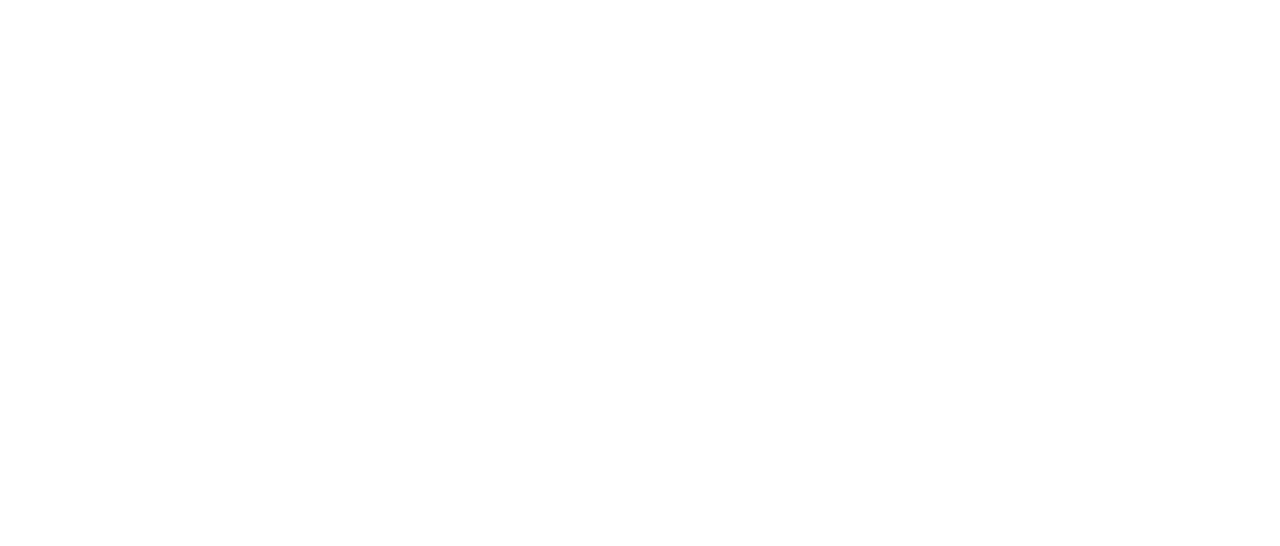
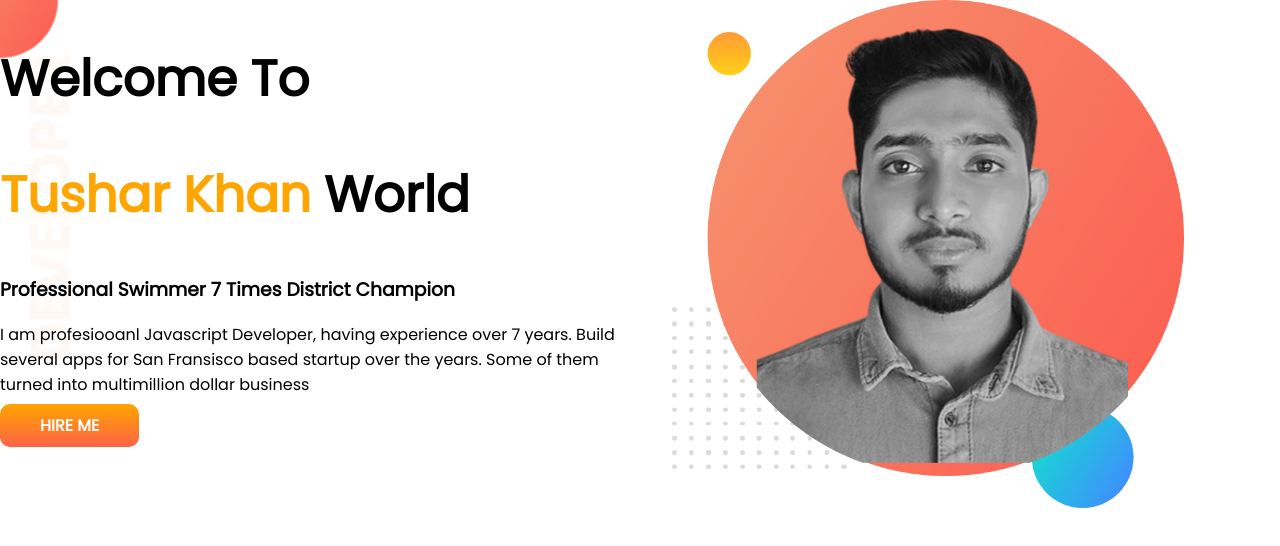
Before and after one commit to tusharkhan1410/developer-portfolio, a plain HTML site: page index.html in a window 1280 px wide. Drawn offline with Linux system fonts and the light colour scheme.

Commit message:
banner addedgit

```diff
--- /dev/null
+++ b/developer-portfolio-master/style.css
@@ -0,0 +1,72 @@
+body{
+    margin: 0;
+    font-family: 'Poppins', sans-serif;
+}
+section{
+    height: 500px;
+    padding-bottom: 150px;
+}
+.top-banner{
+    background-image: url("images/top-banner.png");
+    background-repeat: no-repeat;
+}
+.half-width{
+    width:40%;
+    float: left;
+    margin-left: 5%;
+    padding-left: 2%;
+}
+h1{
+    font-size: 50px;
+}
+h1 span{
+    color: orange;
+}
+.half-width img{
+    width: 100%;
+}
+.anchor-button{
+    text-decoration: none;
+    background: linear-gradient(45deg, lightsalmon, tomato);
+    padding: 10px 40px;
+    border-radius: 5px;
+    color: white;
+    font-weight: 700;
+}
+p{
+    color: dimgray;
+}
+.dream-area{
+    background-image: url("images/dream-bg.png");
+    background-repeat: no-repeat;
+    background-position: right;
+}
+h2{
+    font-size: 40px;
+}
+.experience-area{
+    background-image: url("images/exp-bg.png");
+    background-repeat: no-repeat;
+    background-position: left;
+}
+.experience-area h3{
+    color: orange;
+}
+
+.experience-area div{
+    box-shadow: 5px 7px 40px gray;
+    height: 80%;
+}
+#full-stack{
+    border-left: 7px solid;
+    border-image: linear-gradient(180deg, lightsalmon, tomato);
+    border-image-slice: 1;
+}
+#baby-web{
+    border-left: 7px solid;
+    border-image: linear-gradient(180deg, blue, cyan);
+    border-image-slice: 1;
+}
+footer p{
+    text-align: center;
+}
--- a/index.html
+++ b/index.html
@@ -6,8 +6,28 @@
     <meta name="viewport" content="width=device-width, initial-scale=1.0">
     <title>Tushar Portfolio</title>
     <link rel="stylesheet" href="style.css">
+    <link rel="preconnect" href="https://fonts.googleapis.com">
+<link rel="preconnect" href="https://fonts.gstatic.com" crossorigin>
+<link href="https://fonts.googleapis.com/css2?family=Poppins&display=swap" rel="stylesheet">
 </head>
 <body>
 
+      <section class="top-banner">
+        <div class="half-width">
+            <h1> Welcome To</h1>
+            <h1> <span class="name-color">Tushar Khan</span> World</h1>
+            <h3> Professional Swimmer 7 Times District Champion</h3>
+            <p>I am profesiooanl Javascript Developer, having experience over 7 years. Build several apps for San Fransisco based startup over the years. Some of them turned into multimillion dollar business</p>
+            <a class="btn" href="https://www.linkedin.com/in/tushar-khan-85a374236/" target="_blank">HIRE ME</a>
+
+           </div>
+           <div  class="half-width">
+            <img src="/images/my-bg.png" alt="my photo">
+           </div>
+
+      </section>
+      <section>
+
+      </section>
 </body>
 </html>
--- a/style.css
+++ b/style.css
@@ -0,0 +1,35 @@
+body {
+    font-family: 'Poppins', sans-serif;
+    backgroupn;
+    margin: 0;
+}
+h1{
+    font-size: 50px;
+}
+.name-color{
+    color: orange;
+}
+section{
+    display: flex;
+}
+.half-width{
+    width: 50%;
+}
+.half-width img{
+    width: 80%;
+    padding-left: 5%;
+}
+
+.btn{
+    text-decoration: none;
+    padding: 10px 40px;
+    background-image: linear-gradient(orange, tomato);
+    border-radius: 10px;
+    font-weight: 800;
+    color: white;
+
+}
+.top-banner{
+    background-image: url(images/top-banner.png);
+    background-repeat: no-repeat;
+}
```
Also changed, not shown: developer-portfolio-master/index.html (added, +52 -0 lines), developer-portfolio-master/images/dream-bg.png (added), developer-portfolio-master/images/exp-bg.png (added), developer-portfolio-master/images/jhankar.png (added), developer-portfolio-master/images/jhankar2.png (added), developer-portfolio-master/images/my-bg.png (added), developer-portfolio-master/images/my-bg2.png (added), developer-portfolio-master/images/passport.png (added), developer-portfolio-master/showOff/passport.png (added), developer-portfolio-master/showOff/standing.png (added), developer-portfolio-master/showOff/tushar-removebg-preview.png (added), images/my-bg.png (added), images/top-banner.png (added), 1 other file.
